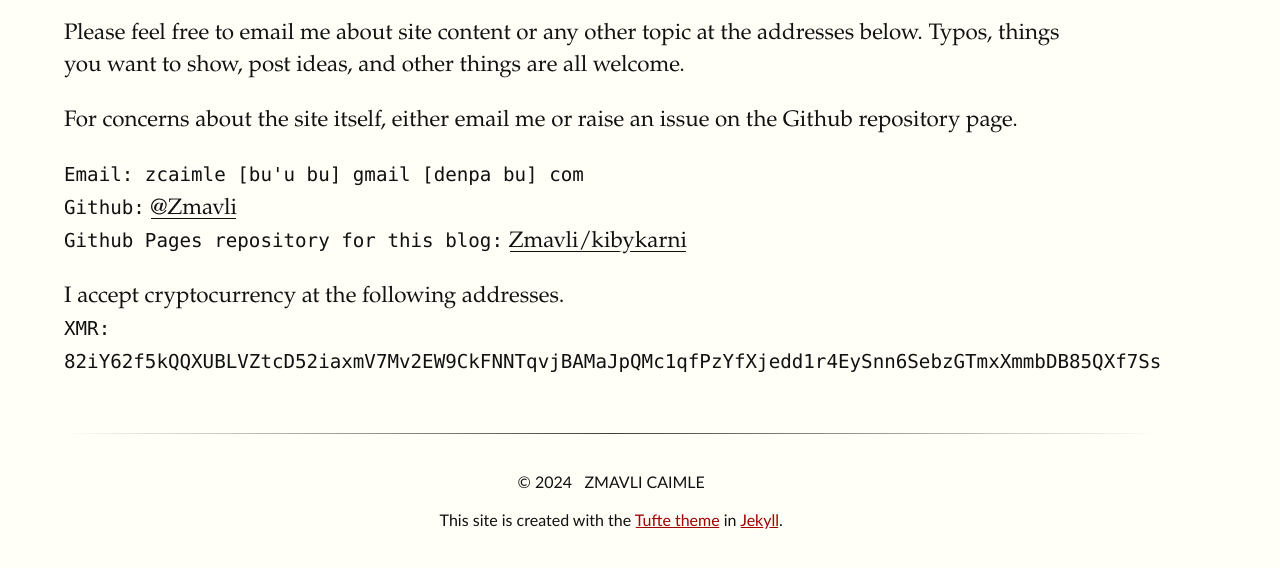
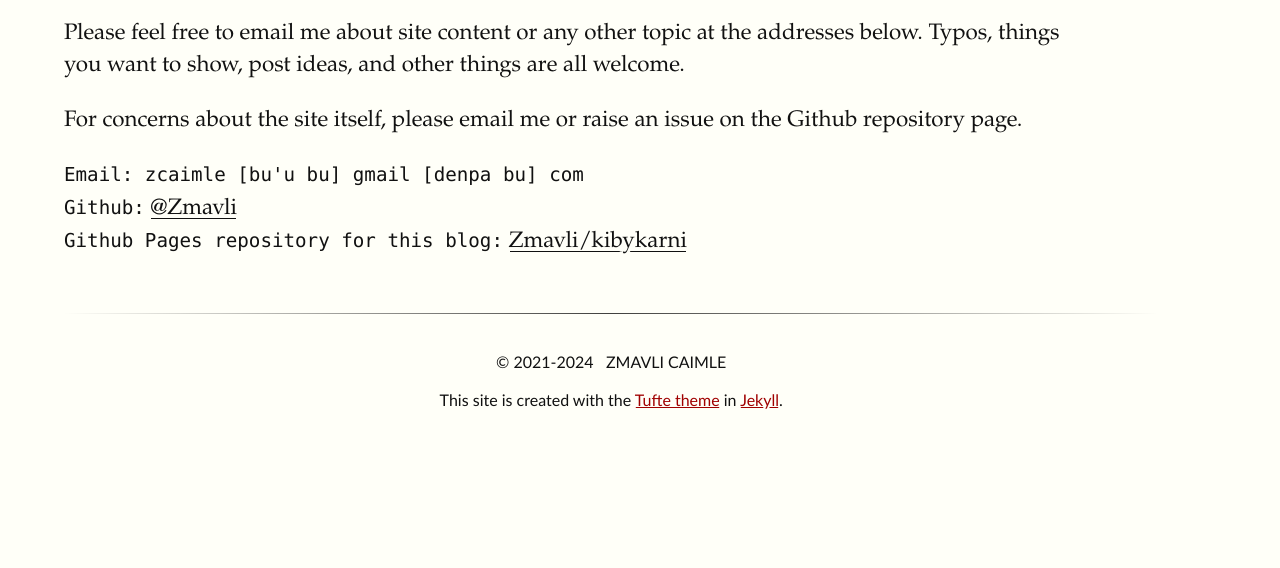
Before and after one commit to Zmavli/kibykarni, a Jekyll site: the page built from contact.md, in a window 1280 px wide, cut to the strip 104-672 px from the top of the page. Built offline with Jekyll 4.4.1, drawn with Linux system fonts in a browser that asks for light colours.

Commit message:
Update frontpage, footer, contact page.

````diff
--- a/_includes/footer.html
+++ b/_includes/footer.html
@@ -1,7 +1,7 @@
 <footer>
   <hr class="slender">
 <div class="credits">
-<span>&copy; {{ site.time | date: '%Y' }} &nbsp;&nbsp;{{site.author | upcase }}</span></br> <br>
+<span>&copy; 2021-{{ "now" | date: '%Y' }} &nbsp;&nbsp;{{site.author | upcase }}</span></br> <br>
 <span>This site is created with the <a href="//github.com/clayh53/tufte-jekyll">Tufte theme</a> in <a href="//jekyllrb.com">Jekyll</a>.</span>
 </div>
 </footer>
--- a/contact.md
+++ b/contact.md
@@ -7,11 +7,8 @@ description: Contact information of Zmavli Caimle.
 
 Please feel free to email me about site content or any other topic at the addresses below. Typos, things you want to show, post ideas, and other things are all welcome.
 
-For concerns about the site itself, either email me or raise an issue on the Github repository page.
+For concerns about the site itself, please email me or raise an issue on the Github repository page.
 
 ```Email: zcaimle [bu'u bu] gmail [denpa bu] com```
 ```Github:``` [@Zmavli](https://github.com/Zmavli)
 ```Github Pages repository for this blog:``` [Zmavli/kibykarni](https://github.com/Zmavli/kibykarni)
-
-I accept cryptocurrency at the following addresses.
-```XMR: 82iY62f5kQQXUBLVZtcD52iaxmV7Mv2EW9CkFNNTqvjBAMaJpQMc1qfPzYfXjedd1r4EySnn6SebzGTmxXmmbDB85QXf7Ss```
````
Also changed, not shown: _posts/2021-08-15-blog-opening.md (+1 -1 lines), _posts/2021-09-11-endings.md (deleted, +0 -45 lines), _posts/2021-09-17-eberban-root-semantic-and-syntactic-frames.md (+1 -1 lines), _posts/2021-09-22-its-good-enough-a-party-game.md (+1 -1 lines), index.md (+1 -2 lines).
